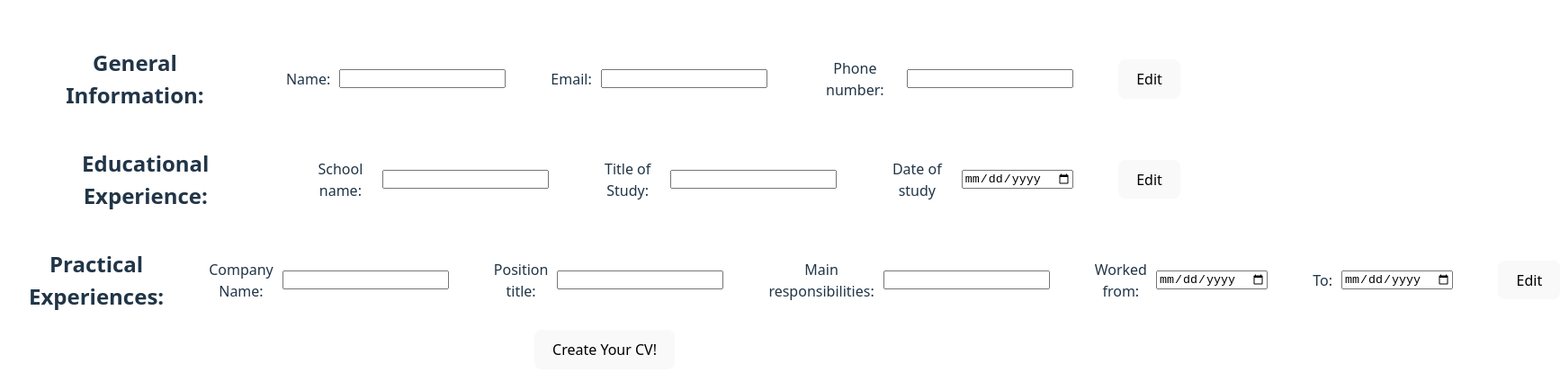
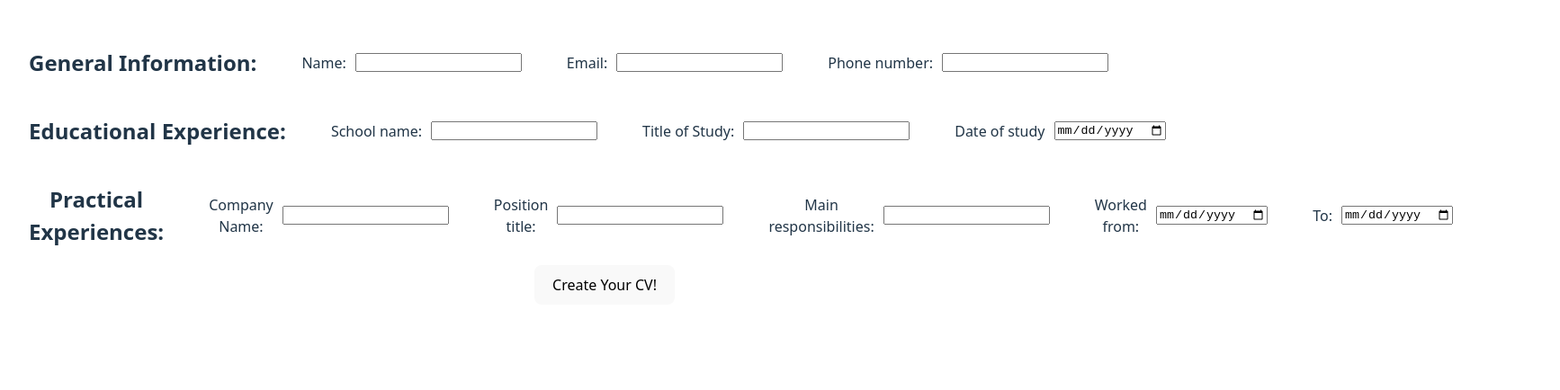
Before and after one commit to Vincde/Project-CV-Application, a React (Vite) app: page / in a window 1280 px wide. Shown: the top 434 px of the page at 90% size, 1734 px wide, since content can reach past the window. Built offline with nearby package versions, Linux system fonts and the light colour scheme.

Commit message:
fix: delete the edit buttons from the education,practice and generalInfo components. There will only be one edit button for all elements

```diff
--- a/src/Education.jsx
+++ b/src/Education.jsx
@@ -31,7 +31,6 @@ function EducationalExperience({education, setEducation}) {
                 <p>Date of study</p>
                 <input type="date" onChange={(e) => handleInputChange('a', e)}/>
             </div>
-            <button>Edit</button>
         </div>
     );
 
--- a/src/GeneralInfo.jsx
+++ b/src/GeneralInfo.jsx
@@ -30,7 +30,6 @@ function GeneralInfo({info, setInfo}) {
                 <p>Phone number:</p>
                 <input type="number" onChange={(e) => handleChange('phone', e)} />
             </div>
-            <button>Edit</button>
         </div>
         );
 }
--- a/src/Practical.jsx
+++ b/src/Practical.jsx
@@ -44,7 +44,6 @@ function Practical({practice, setPractice}) {
                 <p>To:  </p>
                 <input type="date" onChange={(e) => handleChange('to', e)} />
             </div>
-        <button>Edit</button>
         </div>
 
     );
```
